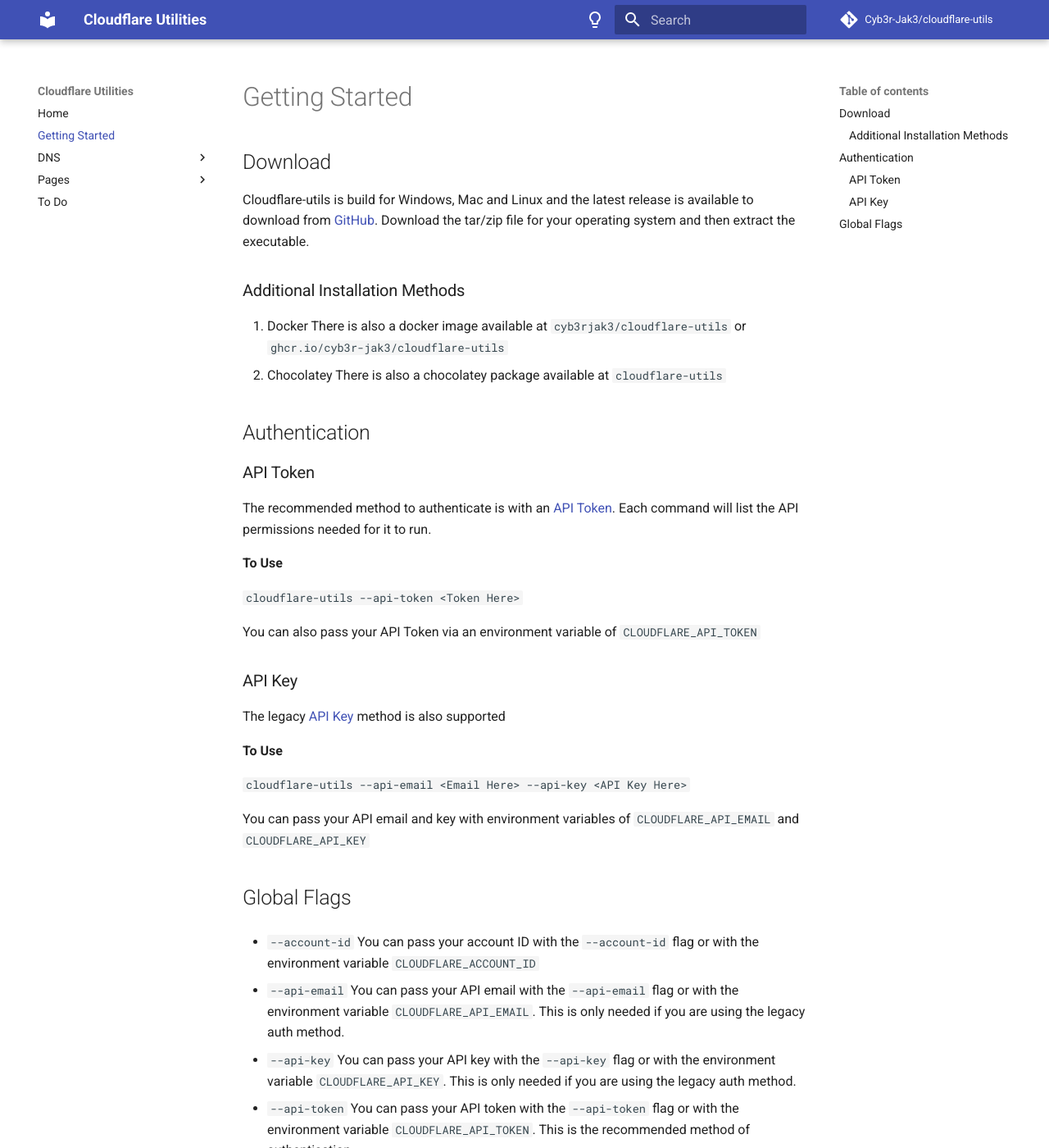
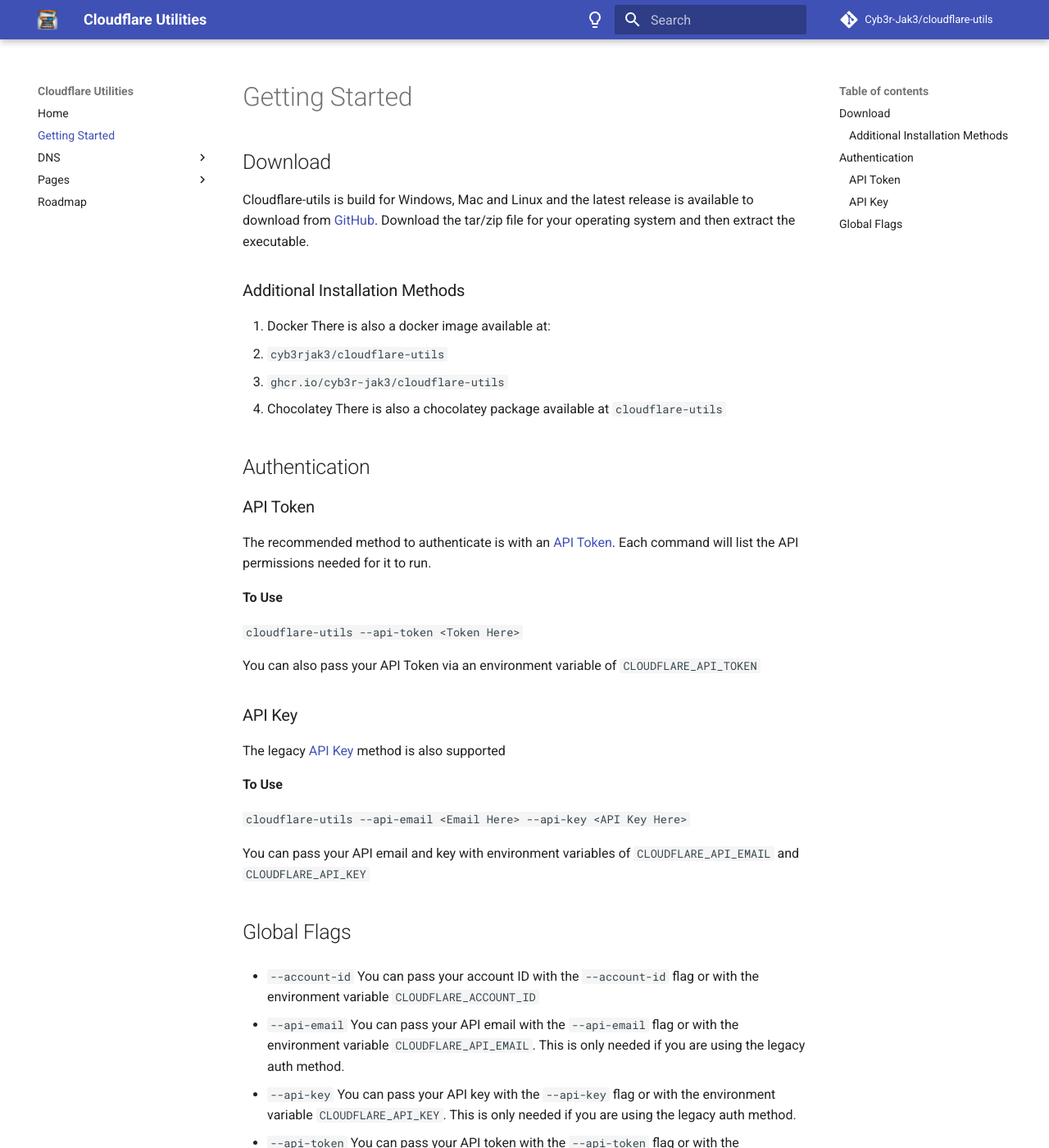
Before and after one commit to Cyb3r-Jak3/cloudflare-utils, an MkDocs documentation site: the page built from documentation/docs/started.md, in a window 1280 px wide and 1400 px high. Shown: the whole window at 82% size. Built offline with MkDocs 1.6.1 and Material for MkDocs 9.7.7, drawn with Linux system fonts in a browser that asks for light colours; comment, search, counter and statistics services are not loaded; some of the changed text lies outside the part shown.

Commit message:
docs: More cleanup (#21)
* docs: Clean up formatting

* docs: change name of roadmap

* docs: update icon_url

* docs: fix dns purge api permissions formatting

* docs: change to more call-outs

* chore: change when workflows run

```diff
--- a/documentation/docs/roadmap.md
+++ b/documentation/docs/roadmap.md
@@ -1,4 +1,4 @@
-# To Do
+# Roadmap
 
 These are things that I consider useful and would like to add:
 
--- a/documentation/docs/started.md
+++ b/documentation/docs/started.md
@@ -7,7 +7,9 @@ Cloudflare-utils is build for Windows, Mac and Linux and the latest release is a
 ### Additional Installation Methods
 
 1. Docker
-   There is also a docker image available at `cyb3rjak3/cloudflare-utils` or `ghcr.io/cyb3r-jak3/cloudflare-utils`
+   There is also a docker image available at:
+   - `cyb3rjak3/cloudflare-utils`
+   - `ghcr.io/cyb3r-jak3/cloudflare-utils`
 2. Chocolatey
    There is also a chocolatey package available at `cloudflare-utils`
 
--- a/documentation/mkdocs.yml
+++ b/documentation/mkdocs.yml
@@ -24,12 +24,14 @@ theme:
     - search.suggest
     - search.highlight
     - search.share
+    - navigation.footer
 
   plugins:
     - social
     - search
     - minify:
         minify_html: true
+  logo: assets/images/logo.png
 
 nav:
   - Home: index.md
@@ -54,3 +56,13 @@ markdown_extensions:
   - pymdownx.tasklist:
       custom_checkbox: true
   - pymdownx.superfences
+
+extra:
+  social:
+    - icon: fontawesome/brands/docker
+      link: https://hub.docker.com/r/cyb3rjak3
+      name: Cyb3r-Jak3 Docker images
+
+    - icon: fontawesome/brands/twitter
+      link: https://twitter.com/Cyb3r_Jak3
+      name: Cyb3r-Jak3 on Twitter
```
Also changed, not shown: documentation/docs/dns/cleaner.md (+3 -3 lines), documentation/docs/dns/purge.md (+1 -0 lines), documentation/docs/pages/purge-deployments.md (+1 -1 lines), README.md, documentation/docs/assets/images/favicon.png (added), documentation/docs/assets/images/logo.png (added), 6 other files.
